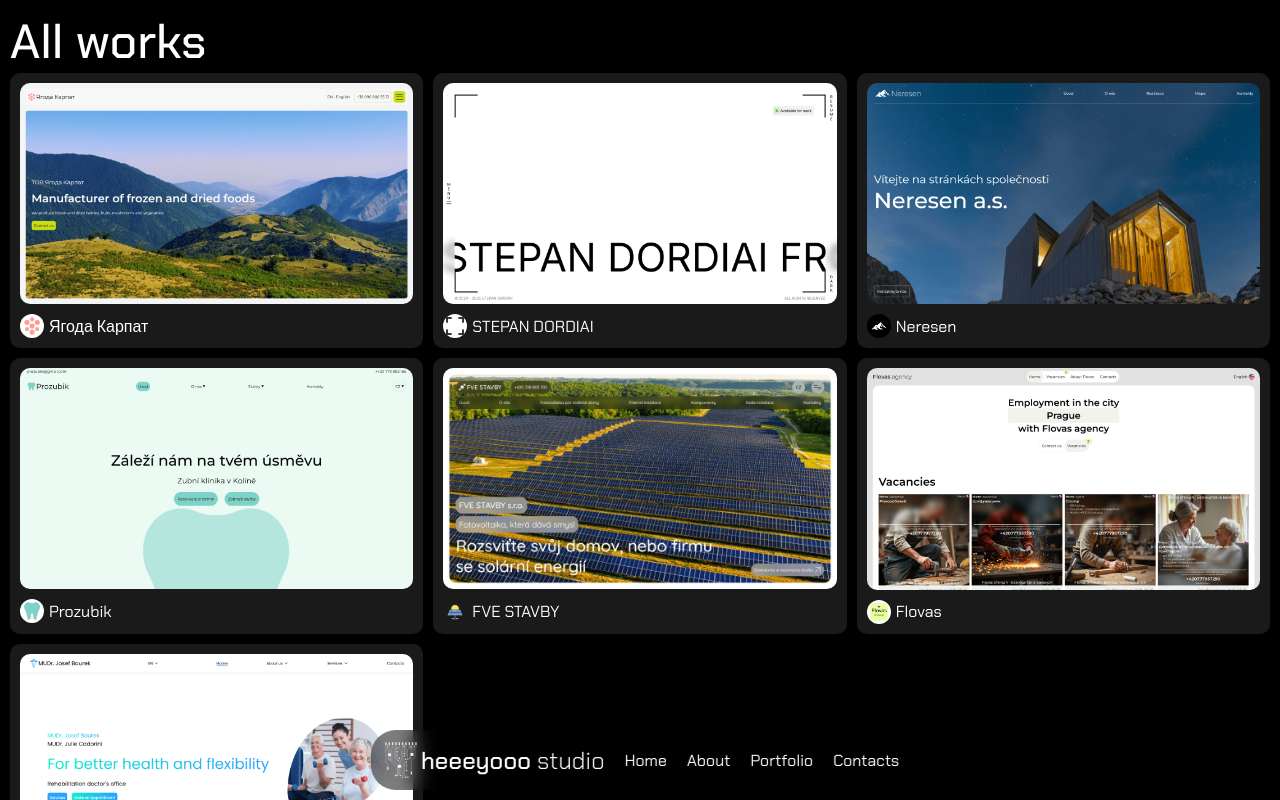
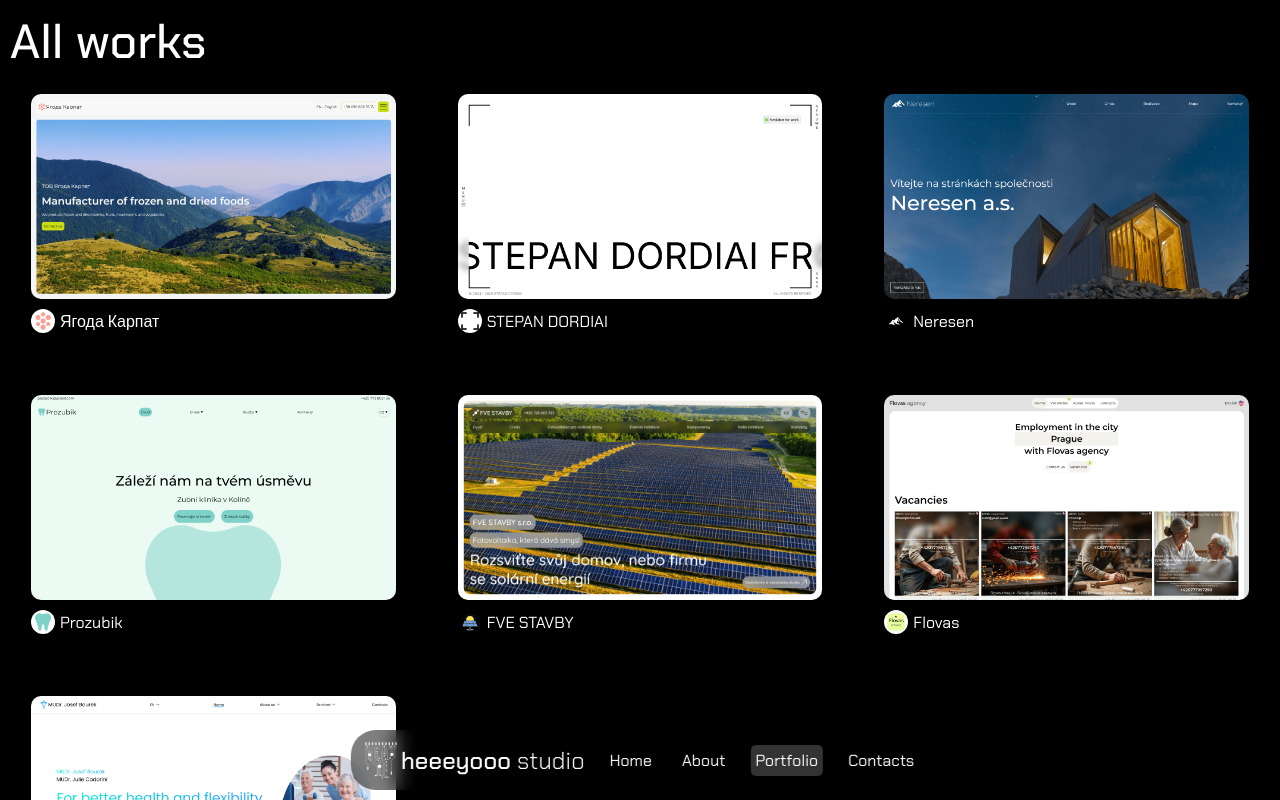
Before and after one commit to stepandordiai/heeeyooo-react, a React (Vite) app: page /portfolio in a window 1280 px wide. Shown: the top 800 px of the page. Built offline with nearby package versions, Linux system fonts and the light colour scheme.

Commit message:
Update Portfolio and info

```diff
--- a/src/components/BurgerMenu/BurgerMenu.jsx
+++ b/src/components/BurgerMenu/BurgerMenu.jsx
@@ -2,6 +2,16 @@ import { NavLink } from "react-router-dom";
 import "./BurgerMenu.scss";
 
 const BurgerMenu = () => {
+	document.querySelectorAll(".burger-menu__nav-link").forEach((link) => [
+		link.addEventListener("click", () => {
+			document.querySelector(".burger-1").classList.remove("burger-1--active");
+			document.querySelector(".header").classList.remove("header--active");
+			document
+				.querySelector(".burger-menu")
+				.classList.remove("burger-menu--active");
+		}),
+	]);
+
 	return (
 		<>
 			<div className="burger-menu">
--- a/src/components/BurgerMenu/BurgerMenu.scss
+++ b/src/components/BurgerMenu/BurgerMenu.scss
@@ -19,5 +19,11 @@
 .burger-menu__nav-link {
 	color: #fff;
 	font-size: 1.5rem;
-	padding-left: 10px;
+	padding: 5px 10px;
+	border-radius: 20px;
+	transition: all 0.3s;
+
+	&:hover {
+		background: rgba(255, 255, 255, 0.2);
+	}
 }
--- a/src/components/Header/Header.jsx
+++ b/src/components/Header/Header.jsx
@@ -66,6 +66,9 @@ const Header = () => {
 		};
 	}, []);
 
+	const inactiveLink = "header__nav-link";
+	const activeLink = "header__nav-link header__nav-link--active";
+
 	return (
 		<header className="header">
 			<div className="header__inner">
@@ -83,16 +86,28 @@ const Header = () => {
 				</NavLink>
 				<span className="header__active-page">{getPageTitle()}</span>
 				<nav className="header__nav">
-					<NavLink className={"header__nav-link"} to={"/"}>
+					<NavLink
+						className={({ isActive }) => (isActive ? activeLink : inactiveLink)}
+						to={"/"}
+					>
 						Home
 					</NavLink>
-					<NavLink className={"header__nav-link"} to={"/about"}>
+					<NavLink
+						className={({ isActive }) => (isActive ? activeLink : inactiveLink)}
+						to={"/about"}
+					>
 						About
 					</NavLink>
-					<NavLink className={"header__nav-link"} to={"/portfolio"}>
+					<NavLink
+						className={({ isActive }) => (isActive ? activeLink : inactiveLink)}
+						to={"/portfolio"}
+					>
 						Portfolio
 					</NavLink>
-					<NavLink className={"header__nav-link"} to={"/contacts"}>
+					<NavLink
+						className={({ isActive }) => (isActive ? activeLink : inactiveLink)}
+						to={"/contacts"}
+					>
 						Contacts
 					</NavLink>
 				</nav>
--- a/src/components/Header/Header.scss
+++ b/src/components/Header/Header.scss
@@ -5,8 +5,9 @@
 	position: fixed;
 	bottom: 10px;
 	left: 50%;
+	z-index: 1000;
+	transform: translateX(-50%);
 	width: max-content;
-	transform: translateX(-50%);
 	display: flex;
 	flex-direction: column-reverse;
 	background: rgba(0, 0, 0, 0.5);
@@ -53,7 +54,15 @@
 }
 
 .header__nav-link {
+	position: relative;
 	color: #fff;
+	overflow: hidden;
+	padding: 5px;
+	border-radius: 5px;
+}
+
+.header__nav-link--active {
+	background: rgba(255, 255, 255, 0.2) !important;
 }
 
 @media screen and (width <= 600px) {
--- a/src/pages/Portfolio/Portfolio.jsx
+++ b/src/pages/Portfolio/Portfolio.jsx
@@ -1,8 +1,65 @@
 import { Helmet } from "react-helmet";
 import workData from "../../data/work-data.json";
+import { useEffect } from "react";
 import "./Portfolio.scss";
 
 const Portfolio = () => {
+	function isTouchDevice() {
+		try {
+			document.createEvent("TouchEvent");
+			return true;
+		} catch (error) {
+			return false;
+		}
+	}
+
+	// TODO: I learned new nice animation with position and scale
+	useEffect(() => {
+		const portfolio = document.querySelectorAll(".rect-animate");
+
+		portfolio.forEach((creatorLink, index) => {
+			const bgElement = document.createElement("div");
+
+			creatorLink.appendChild(bgElement);
+
+			bgElement.classList.add("bg-element");
+
+			let mouseX;
+			let mouseY;
+
+			creatorLink.addEventListener("mouseover", (e) => {
+				const rect = creatorLink.getBoundingClientRect();
+				mouseX =
+					(!isTouchDevice() ? e.clientX : e.touches[0].clientX) - rect.left;
+				mouseY =
+					(!isTouchDevice() ? e.clientY : e.touches[0].clientY) - rect.top;
+				bgElement.style.top = mouseY + "px";
+				bgElement.style.left = mouseX + "px";
+				bgElement.classList.add("bg-element--active");
+			});
+
+			creatorLink.addEventListener("touchstart", (e) => {
+				const rect = creatorLink.getBoundingClientRect();
+				mouseX =
+					(!isTouchDevice() ? e.clientX : e.touches[0].clientX) - rect.left;
+				mouseY =
+					(!isTouchDevice() ? e.clientY : e.touches[0].clientY) - rect.top;
+				bgElement.style.top = mouseY + "px";
+				bgElement.style.left = mouseX + "px";
+				bgElement.classList.add("bg-element--active");
+			});
+
+			creatorLink.addEventListener("mouseleave", () => {
+				// const bgElement = document.querySelector(".bg-element");
+				bgElement.classList.remove("bg-element--active");
+			});
+
+			creatorLink.addEventListener("touchend", () => {
+				// const bgElement = document.querySelector(".bg-element");
+				bgElement.classList.remove("bg-element--active");
+			});
+		});
+	});
 	return (
 		<>
 			<Helmet>
@@ -13,7 +70,12 @@ const Portfolio = () => {
 			<div className="works">
 				{workData.map((project) => {
 					return (
-						<div key={project.id} className="work">
+						<a
+							key={project.id}
+							className="work rect-animate"
+							href={project.siteUrl}
+							target="_blank"
+						>
 							<img className="work__img" src={project.img} alt="" />
 							<div className="work__details">
 								<img
@@ -25,7 +87,8 @@ const Portfolio = () => {
 								/>
 								<p className="work__name">{project.name}</p>
 							</div>
-						</div>
+							{/* <div className="bg-element"></div> */}
+						</a>
 					);
 				})}
 			</div>
--- a/src/pages/Portfolio/Portfolio.scss
+++ b/src/pages/Portfolio/Portfolio.scss
@@ -3,12 +3,15 @@
 .works {
 	display: grid;
 	grid-template-columns: repeat(3, 1fr);
-	gap: 10px;
+	gap: 20px;
 }
 
 .work {
-	padding: 10px;
-	background: rgba(255, 255, 255, 0.1);
+	position: relative;
+	overflow: hidden;
+	padding: 20px;
+	// background: rgba(255, 255, 255, 0.1);
+	border: 1px solid #0000002e;
 	border-radius: 10px;
 	display: flex;
 	flex-direction: column;
@@ -28,6 +31,34 @@
 	border-radius: 50%;
 }
 
+.project__link {
+	margin-left: auto;
+	transition: color 0.3s;
+
+	&:hover {
+		color: hsl(0, 0%, 50%);
+	}
+}
+
+// New animation
+.bg-element {
+	position: absolute;
+	width: 0;
+	height: 0;
+	border-radius: 0;
+	z-index: -1;
+	transform: translate(-50%, -50%) scale(1);
+	background: rgba(255, 255, 255, 0.2);
+	transition: width 0.3s, height 0.3s, transform 0.3s;
+}
+
+.bg-element--active {
+	transform: translate(-50%, -50%) scale(2);
+	border-radius: inherit;
+	width: 100%;
+	height: 100%;
+}
+
 @media screen and (width <= 1000px) {
 	.works {
 		grid-template-columns: repeat(2, 1fr);
```
